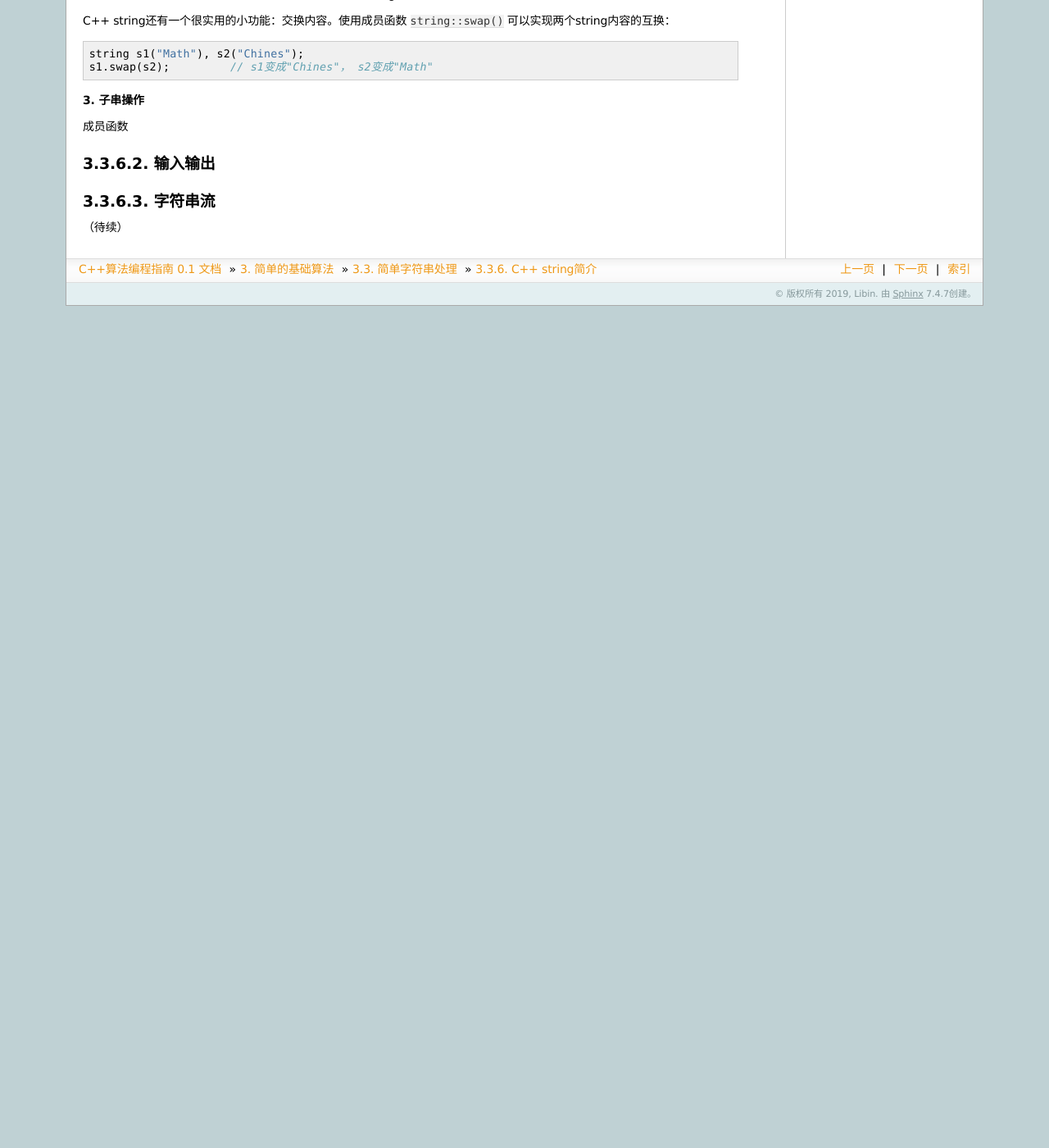
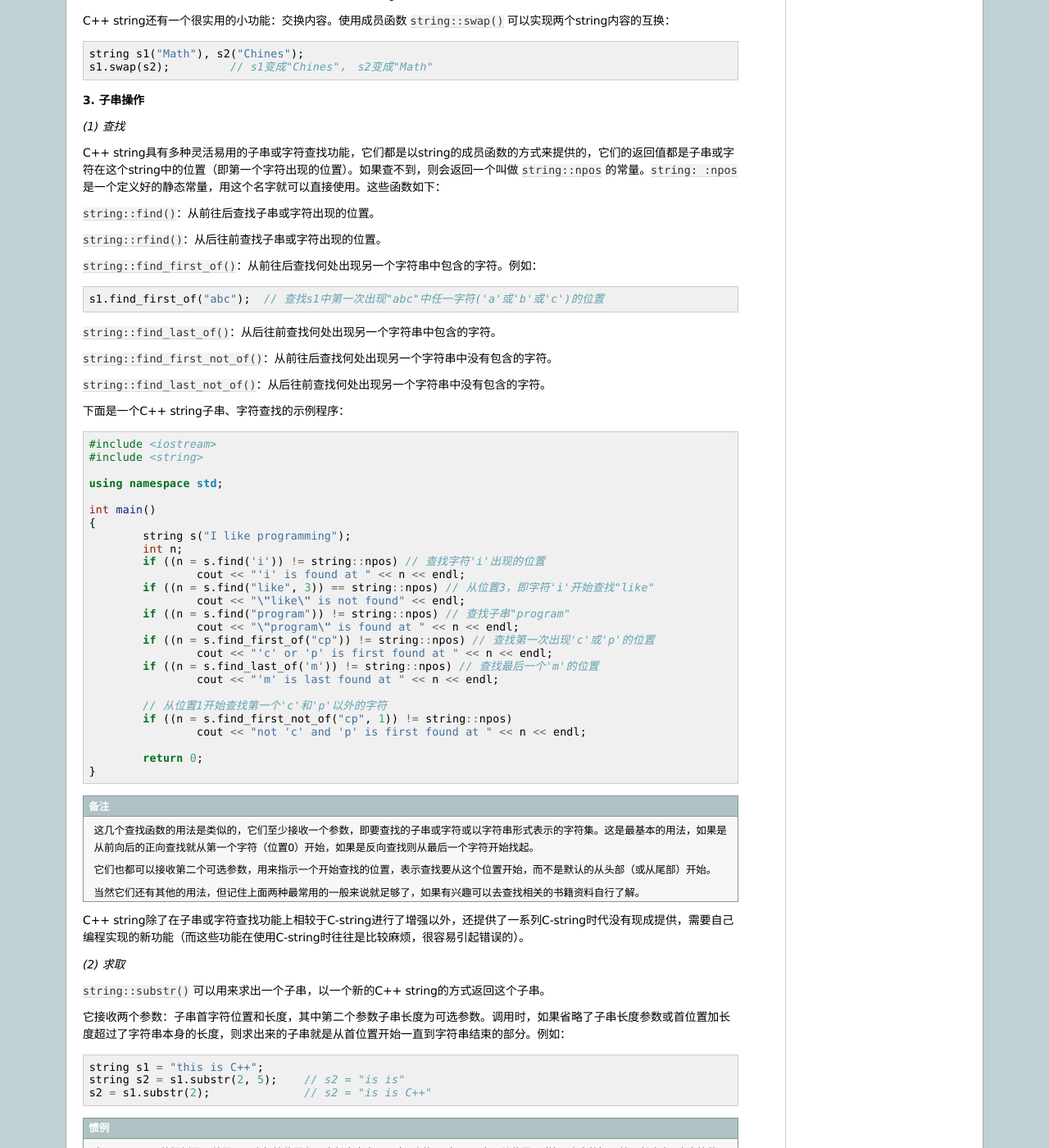
Before and after one commit to majorli/algo_guide, a Sphinx documentation site: the page built from source/ch02/sec03/236_cpp_string_intro.rst, in a window 1280 px wide and 1400 px high, scrolled down 2392 px. Shown: the whole window at 82% size. Built offline with Sphinx 7.4.7, drawn with Linux system fonts in a browser that asks for light colours; before the commit the page ends 2765 px from its top, so only the background shows below that; some of the changed text lies outside the part shown.

Commit message:
20200209_0057draft

```diff
--- a/source/ch02/sec03/236_cpp_string_intro.rst
+++ b/source/ch02/sec03/236_cpp_string_intro.rst
@@ -136,7 +136,122 @@ C++ string还有一个很实用的小功能：交换内容。使用成员函数
 
 **3. 子串操作**
 
-成员函数
+*(1) 查找*
+
+C++ string具有多种灵活易用的子串或字符查找功能，它们都是以string的成员函数的方式来提供的，它们的返回值都是子串或字符在这个string中的位置（即第一个字符出现的位置）。如果查不到，则会返回一个叫做 ``string::npos`` 的常量。``string: :npos`` 是一个定义好的静态常量，用这个名字就可以直接使用。这些函数如下：
+
+``string::find()``：从前往后查找子串或字符出现的位置。
+
+``string::rfind()``：从后往前查找子串或字符出现的位置。
+
+``string::find_first_of()``：从前往后查找何处出现另一个字符串中包含的字符。例如：
+
+.. code-block:: c++
+
+   s1.find_first_of("abc");  // 查找s1中第一次出现"abc"中任一字符('a'或'b'或'c')的位置
+
+``string::find_last_of()``：从后往前查找何处出现另一个字符串中包含的字符。
+
+``string::find_first_not_of()``：从前往后查找何处出现另一个字符串中没有包含的字符。
+
+``string::find_last_not_of()``：从后往前查找何处出现另一个字符串中没有包含的字符。
+
+下面是一个C++ string子串、字符查找的示例程序：
+
+.. code-block:: c++
+
+   #include <iostream>
+   #include <string>
+
+   using namespace std;
+
+   int main()
+   {
+           string s("I like programming");
+           int n;
+           if ((n = s.find('i')) != string::npos) // 查找字符'i'出现的位置
+                   cout << "'i' is found at " << n << endl;
+           if ((n = s.find("like", 3)) == string::npos) // 从位置3，即字符'i'开始查找"like"
+                   cout << "\"like\" is not found" << endl;
+           if ((n = s.find("program")) != string::npos) // 查找子串"program"
+                   cout << "\"program\" is found at " << n << endl;
+           if ((n = s.find_first_of("cp")) != string::npos) // 查找第一次出现'c'或'p'的位置
+                   cout << "'c' or 'p' is first found at " << n << endl;
+           if ((n = s.find_last_of('m')) != string::npos) // 查找最后一个'm'的位置
+                   cout << "'m' is last found at " << n << endl;
+
+           // 从位置1开始查找第一个'c'和'p'以外的字符
+           if ((n = s.find_first_not_of("cp", 1)) != string::npos)
+                   cout << "not 'c' and 'p' is first found at " << n << endl;
+
+           return 0;
+   }
+
+.. note::
+
+   这几个查找函数的用法是类似的，它们至少接收一个参数，即要查找的子串或字符或以字符串形式表示的字符集。这是最基本的用法，如果是从前向后的正向查找就从第一个字符（位置0）开始，如果是反向查找则从最后一个字符开始找起。
+
+   它们也都可以接收第二个可选参数，用来指示一个开始查找的位置，表示查找要从这个位置开始，而不是默认的从头部（或从尾部）开始。
+
+   当然它们还有其他的用法，但记住上面两种最常用的一般来说就足够了，如果有兴趣可以去查找相关的书籍资料自行了解。
+
+C++ string除了在子串或字符查找功能上相较于C-string进行了增强以外，还提供了一系列C-string时代没有现成提供，需要自己编程实现的新功能（而这些功能在使用C-string时往往是比较麻烦，很容易引起错误的）。
+
+*(2) 求取*
+
+``string::substr()`` 可以用来求出一个子串，以一个新的C++ string的方式返回这个子串。
+
+它接收两个参数：子串首字符位置和长度，其中第二个参数子串长度为可选参数。调用时，如果省略了子串长度参数或首位置加长度超过了字符串本身的长度，则求出来的子串就是从首位置开始一直到字符串结束的部分。例如：
+
+.. code-block:: c++
+
+   string s1 = "this is C++";
+   string s2 = s1.substr(2, 5);    // s2 = "is is"
+   s2 = s1.substr(2);              // s2 = "is is C++"
+
+.. admonition:: 惯例
+
+   在C++ string的惯例里，总是用一个起始位置和一个长度来表示子串，例如子串(2,4)表示从位置2（第三个字符）开始，长度为4个字符的子串。
+
+*(3) 替换*
+
+``string::replace()`` 可以用来替换子串。请看示例：
+
+.. code-block:: c++
+
+   string s1("Henry Skywalker");
+   s1.replace(1, 2, "smart", 2, 2); // 用"smart"的子串(2,2)，即"ar"，替换s1的子串(1,2)，即"en"
+   cout << s1 << endl; // Harry Skywalker
+   s1.replace(7, 6, 2, 't'); // 用2个't'替换s1的子串(7,6)，即"kywalk"
+   cout << s1 << endl; // Harry Stter
+   int n = s1.find('S'); // 查找字符'S'的位置，n=6
+   s1.replace(n, 1, "Po"); // 将子串(n,1)，即"S"，替换为"Po"
+   cout << s1 << endl; // Harry Potter
+
+*(4) 删除*
+
+``string::erase()`` 用于从一个string中删除一个指定的子串，它也可以不指定子串长度。请看示例：
+
+.. code-block:: c++
+
+   string s1("Harry the Potter the Great");
+   s1.erase(6, 4); // 删除子串(6, 4)，此后s1变成 "Harry Potter the Great"
+   s1.erase(12); // 省略子串长度，表示删除位置12及其后面的所有字符，此后s1变成 "Harry Potter"
+
+*(5) 插入*
+
+``string::insert()``
+
+``string::push_back()``
+
+``string::append()``
+
+
+
+
+**4. 迭代器**
+
+
 
 
 输入输出
```
